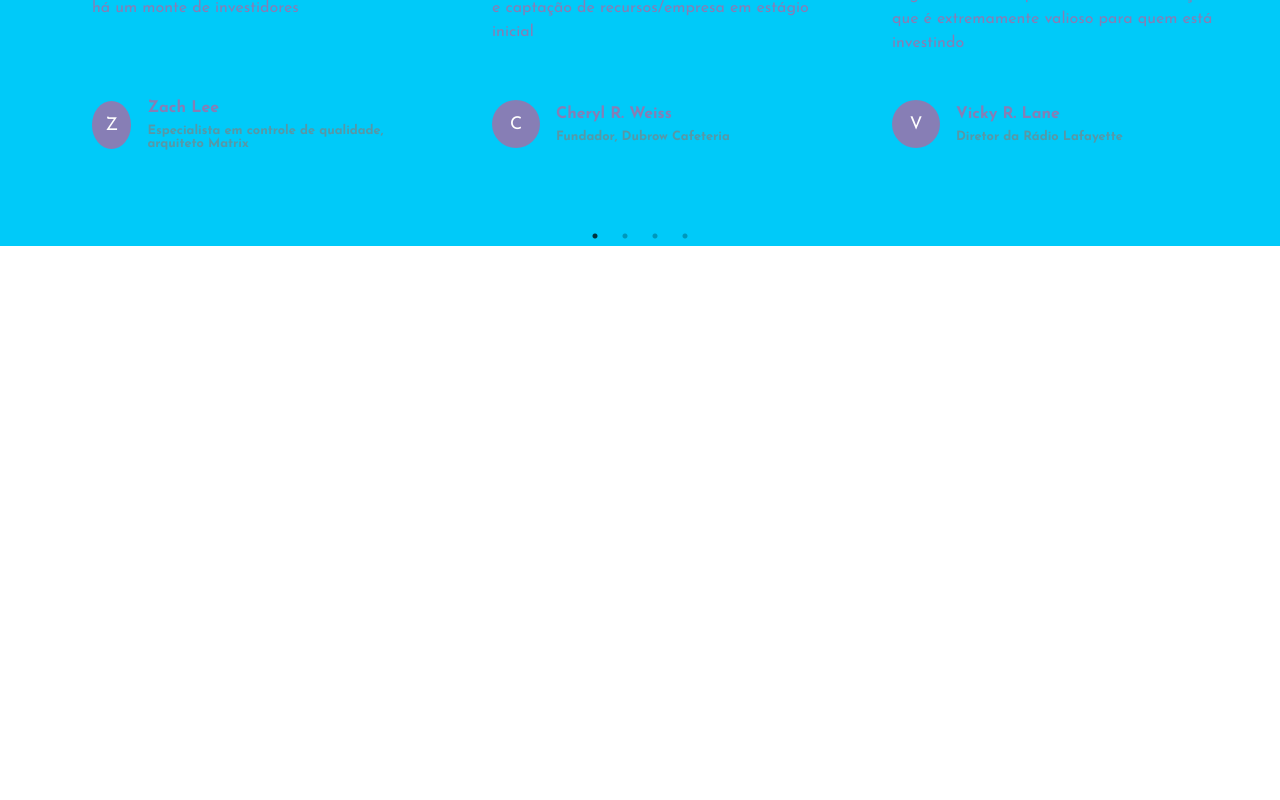
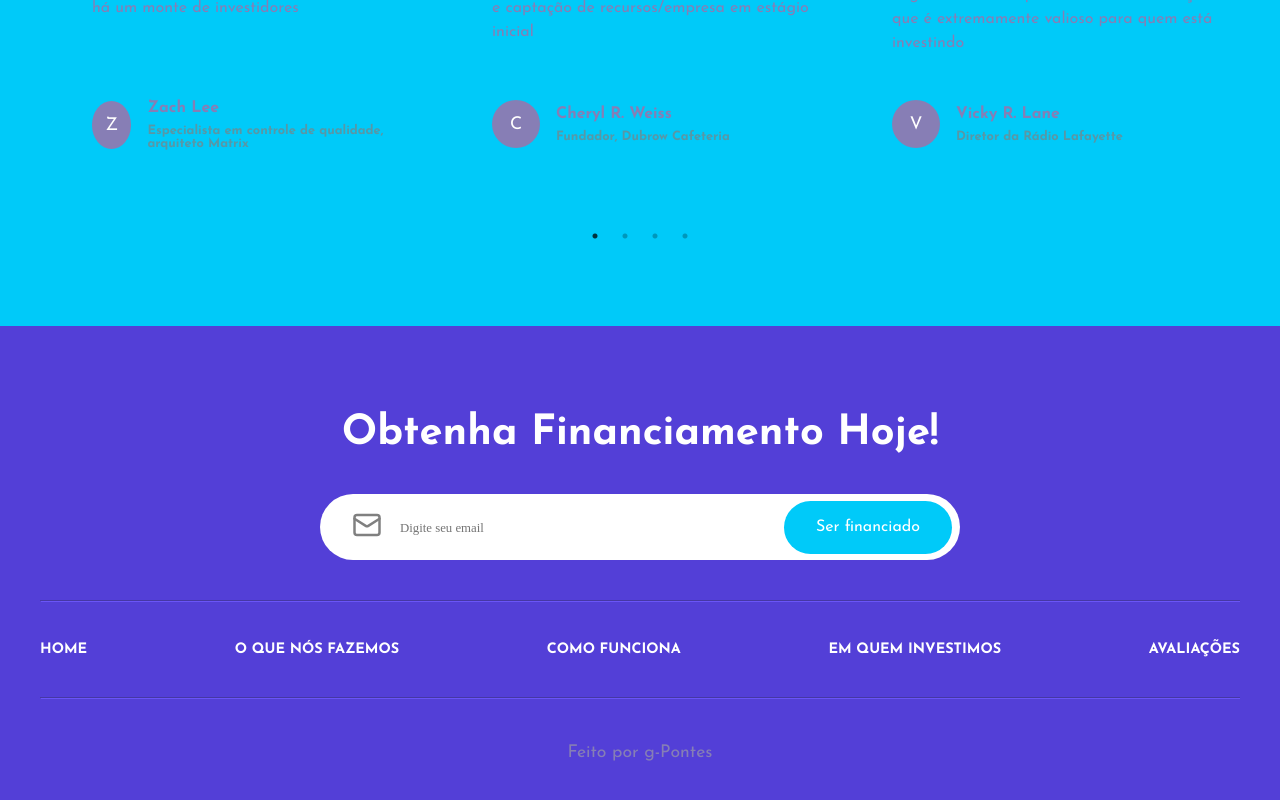
Before and after one commit to g-pontes/business, a Next.js app: page / in a window 1280 px wide. Shown: the part 6130-6930 px from the top of the page. Before the commit the page ends 6376 px from the top, so only its background shows below. Built offline with nearby package versions, Linux system fonts and the light colour scheme.

Commit message:
Footer complete

```diff
--- a/app/page.js
+++ b/app/page.js
@@ -10,6 +10,7 @@ import { motion, useAnimation } from 'framer-motion';
 import HowItWorks from '@/src/components/HowItWorks/HowItWorks';
 import WhoWeInvest from '@/src/components/WhoWeInvest/WhoWeInvest';
 import Testimonials from '@/src/components/Testimonials/Testimonials';
+import Footer from '@/src/components/Footer/Footer';
 
 export default function Home() {
   const controls = useAnimation()
@@ -56,6 +57,7 @@ export default function Home() {
       </motion.div>
 
       <Testimonials />
+      <Footer />
     </motion.div>
   );
 }
--- /dev/null
+++ b/src/components/Footer/Footer.jsx
@@ -0,0 +1,30 @@
+import React from "react";
+import "./footer.css";
+import { EmailBox } from "../EmailBox/EmailBox";
+
+
+const Footer = () => {
+  return (
+    <div className="f-wrapper">
+      <div className="container">
+        <div className="f-container">
+          <span className="title">Obtenha financiamento hoje!</span>
+          <EmailBox />
+
+          <hr />
+          <div className="f-menu">
+            <span>Home</span>
+            <span>O que nós fazemos</span>
+            <span>Como funciona</span>
+            <span>Em quem investimos</span>
+            <span>Avaliações</span>
+          </div>
+          <hr />
+          <span className="text">Feito por g-Pontes</span>
+        </div>
+      </div>
+    </div>
+  );
+};
+
+export default Footer;
--- /dev/null
+++ b/src/components/Footer/footer.css
@@ -0,0 +1,51 @@
+.f-wrapper .container {
+    margin-top: 5rem;
+    padding-top: 5rem;
+    padding-bottom: 2rem;
+}
+
+.f-wrapper {
+    background-color: var(--primary-color);
+}
+
+.f-container {
+    display: flex;
+    flex-direction: column;
+    gap: 2rem;
+    align-items: center;
+}
+
+.f-container .title {
+    color: #fff;
+}
+
+.f-container .emailBox {
+    max-width: 36rem;
+}
+
+.f-container hr {
+    border-color: var(--border-color-light);
+    width: 100%;
+}
+
+.f-menu {
+    display: flex;
+    justify-content: space-between;
+    width: 100%;
+    flex-wrap: wrap;
+}
+
+.f-menu span {
+    color: #fff;
+    text-transform: uppercase;
+    font-size: 0.9rem;
+    font-weight: bold;
+}
+
+@media (max-width: 990px) {
+    .f-menu {
+        flex-direction: column;
+        gap: 2rem;
+        align-items: center;
+    }
+}
```
